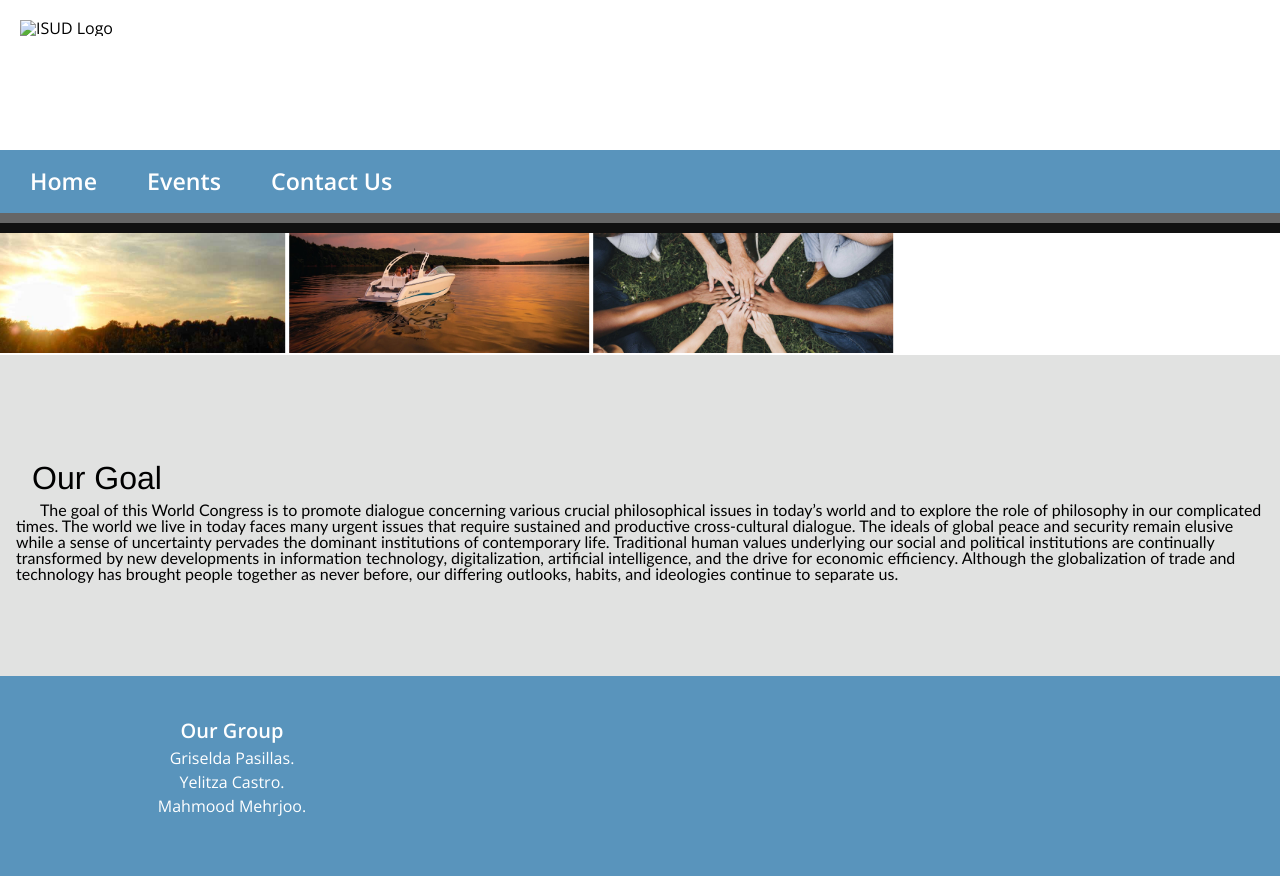
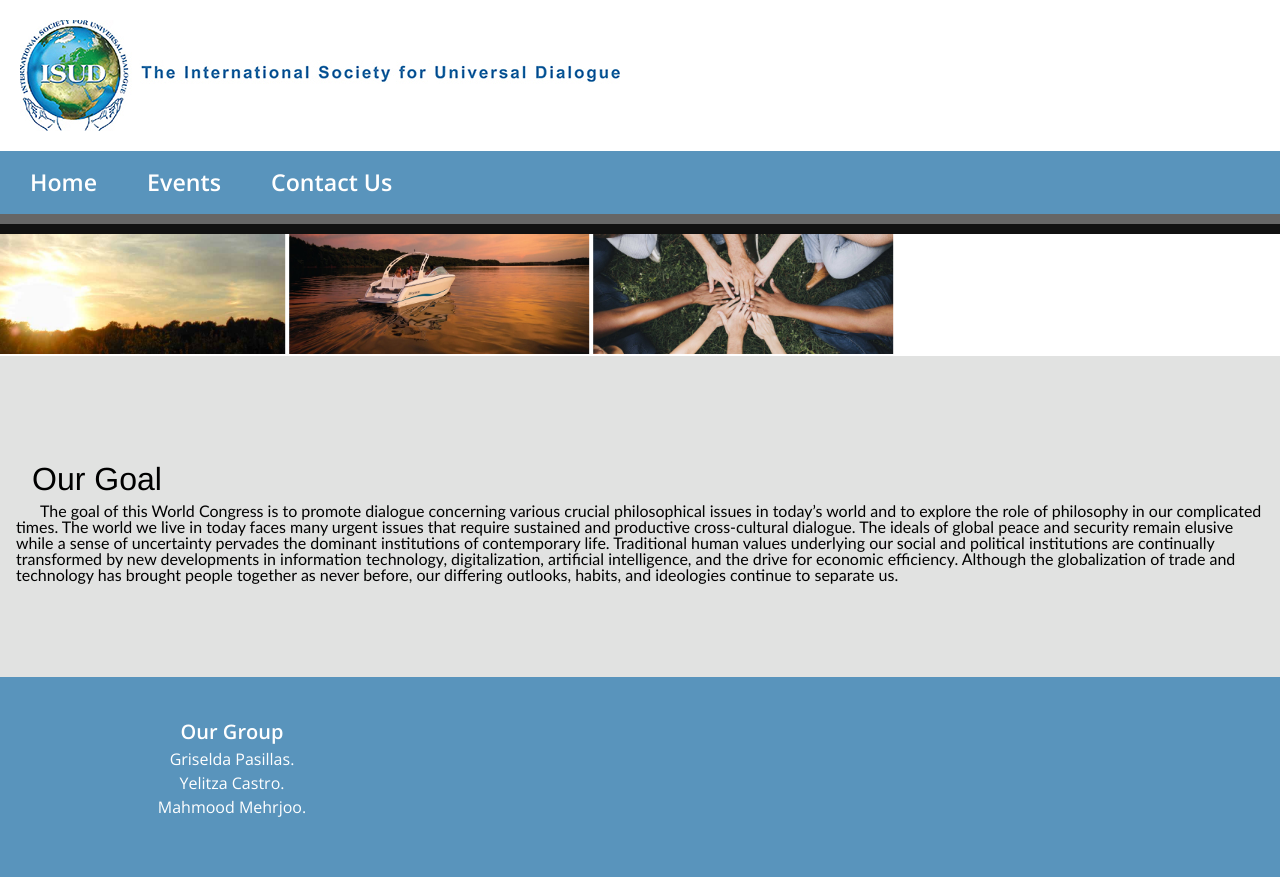
Before and after one commit to mahmood93m/Project-2, a plain HTML site: page events.html in a window 1280 px wide. Drawn offline with nearby package versions, Linux system fonts and the light colour scheme.

Commit message:
Update events.html

```diff
--- a/events.html
+++ b/events.html
@@ -11,7 +11,7 @@
 </head>
 <body>
   <header id="logo" class="container">
-     <img src="images/ISUD_logo.jpg" class="t-logo" alt="ISUD Logo">
+     <img src="images/logo.jpg" class="t-logo" alt="ISUD Logo">
   </header>
   <nav id="nav-links" class="container">
 	  <ul>
```
